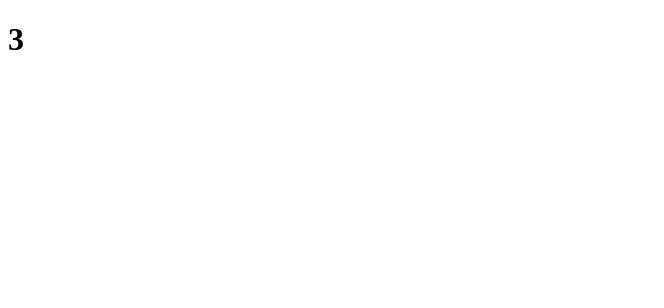
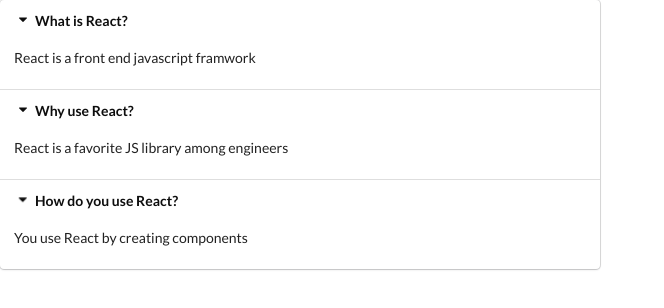
Before and after one commit to KyleJayMaxwell/MRwR-Widgets, a React (Create React App) app: page / in a window 1280 px wide. Shown: the top 308 px of the page, without its empty margins (0-664 px from the left). Built offline with nearby package versions, Linux system fonts and the light colour scheme.

Commit message:
[Widgets] styling

```diff
--- a/public/index.html
+++ b/public/index.html
@@ -9,6 +9,7 @@
       name="description"
       content="Web site created using create-react-app"
     />
+    <link rel="stylesheet" href="https://cdnjs.cloudflare.com/ajax/libs/semantic-ui/2.4.1/semantic.min.css">
     <link rel="apple-touch-icon" href="%PUBLIC_URL%/logo192.png" />
     <!--
       manifest.json provides metadata used when your web app is installed on a
--- a/src/components/Accordion.js
+++ b/src/components/Accordion.js
@@ -1,7 +1,20 @@
 import React from 'react';
 
 const Accordion = ({ items }) => {
-    return <h1>{items.length}</h1>;
+    const renderedItems = items.map((item) => {
+        return (
+        <React.Fragment key={item}>
+            <div className="title active">
+                <i className="dropdown icon"></i>
+                {item.title}
+            </div>
+            <div className="content active">
+                <p>{item.content}</p>
+            </div>
+        </React.Fragment>
+        );
+    });
+    return <div className="ui styled accordion">{renderedItems}</div>;
 };
 
 export default Accordion;
```
